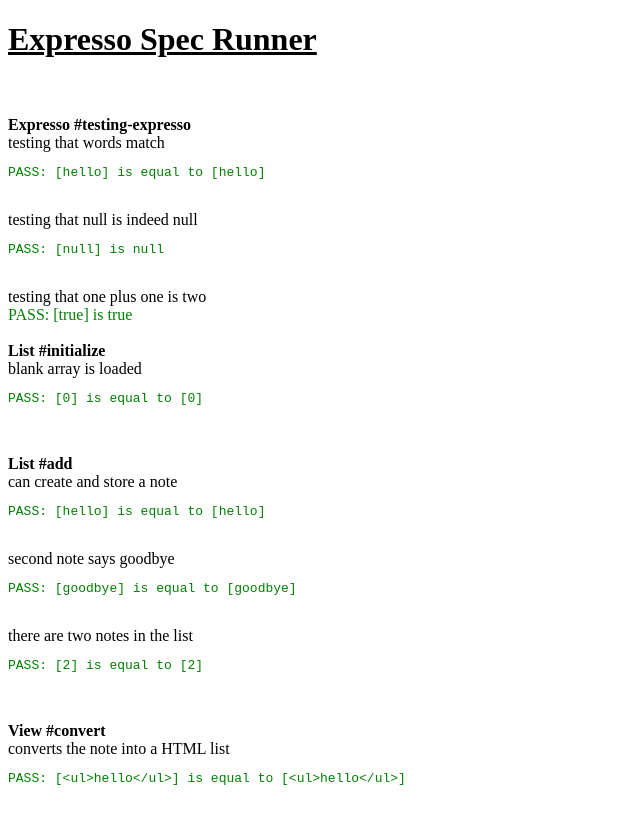
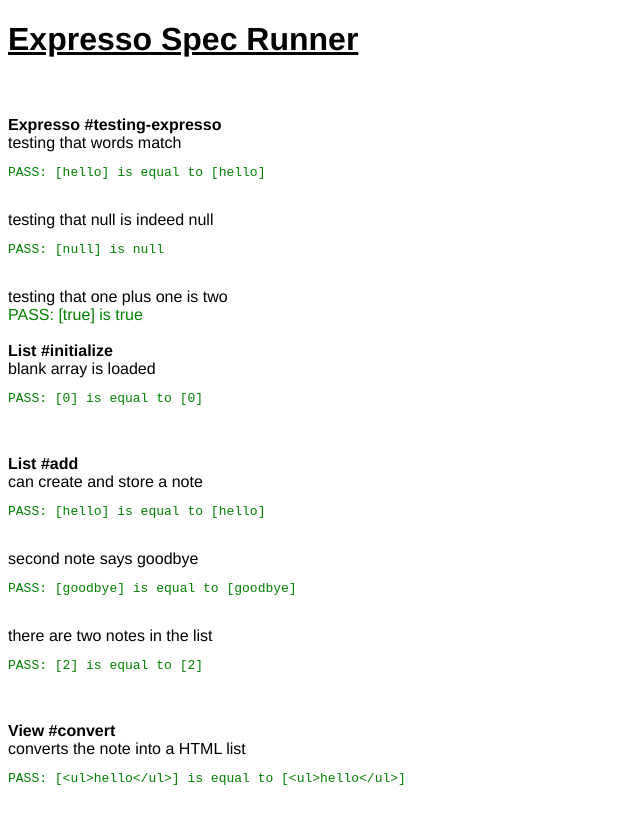
Before and after one commit to puyanwei/cypress-testing-notes-app, a website: page specRunner.html in a window 1280 px wide. Shown: the whole page, without its empty margins (0-640 px from the left). Drawn offline with Linux system fonts and the light colour scheme.

Commit message:
added css to specrunner, chose a font family

```diff
--- /dev/null
+++ b/css/specrunner.css
@@ -0,0 +1,5 @@
+body {
+  font-family: "HelveticaNeue-Light", "Helvetica Neue Light", "Helvetica Neue",
+    Helvetica, Arial, "Lucida Grande", sans-serif;
+  font-weight: 300;
+}
--- a/specRunner.html
+++ b/specRunner.html
@@ -1,9 +1,12 @@
 <!DOCTYPE html>
 <html>
+
 <head>
   <meta charset="utf-8">
   <title>Expresso Spec Runner</title>
 </head>
+<link rel="stylesheet" type="text/css" href="css/specrunner.css">
+
 <body>
   <h1><u>Expresso Spec Runner</u></h1>
   <br>
@@ -20,4 +23,5 @@
   <script src="tests/model-tests.js"></script>
   <script src="tests/view-tests.js"></script>
 </body>
+
 </html>
```
Lines whose indentation alone changed are shown as unchanged.
